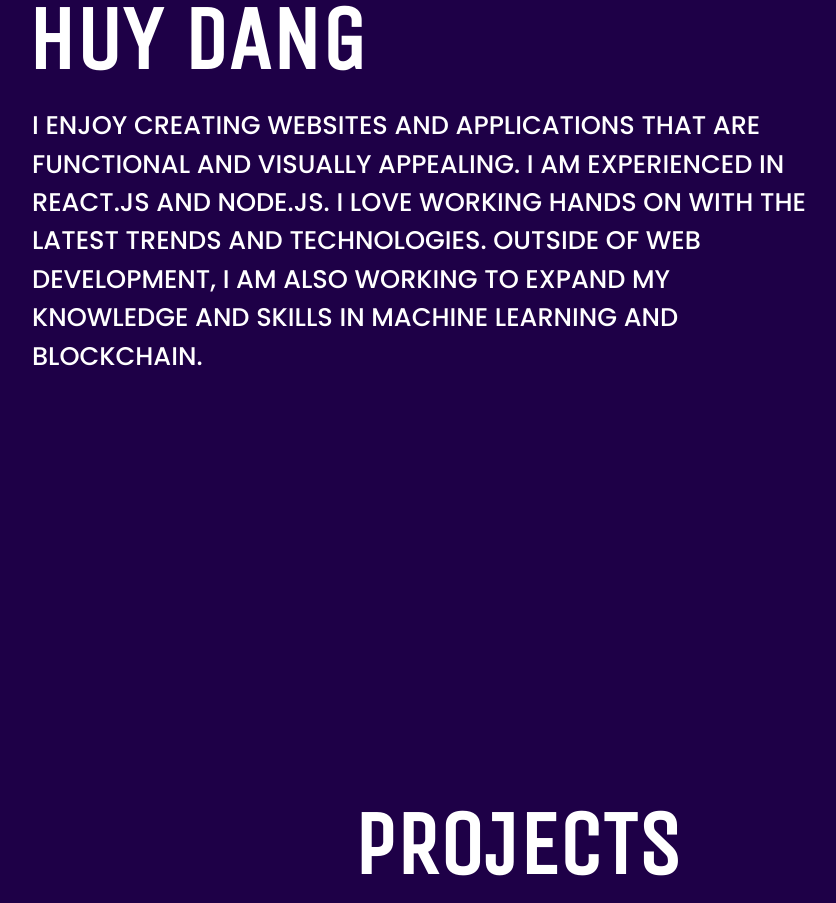
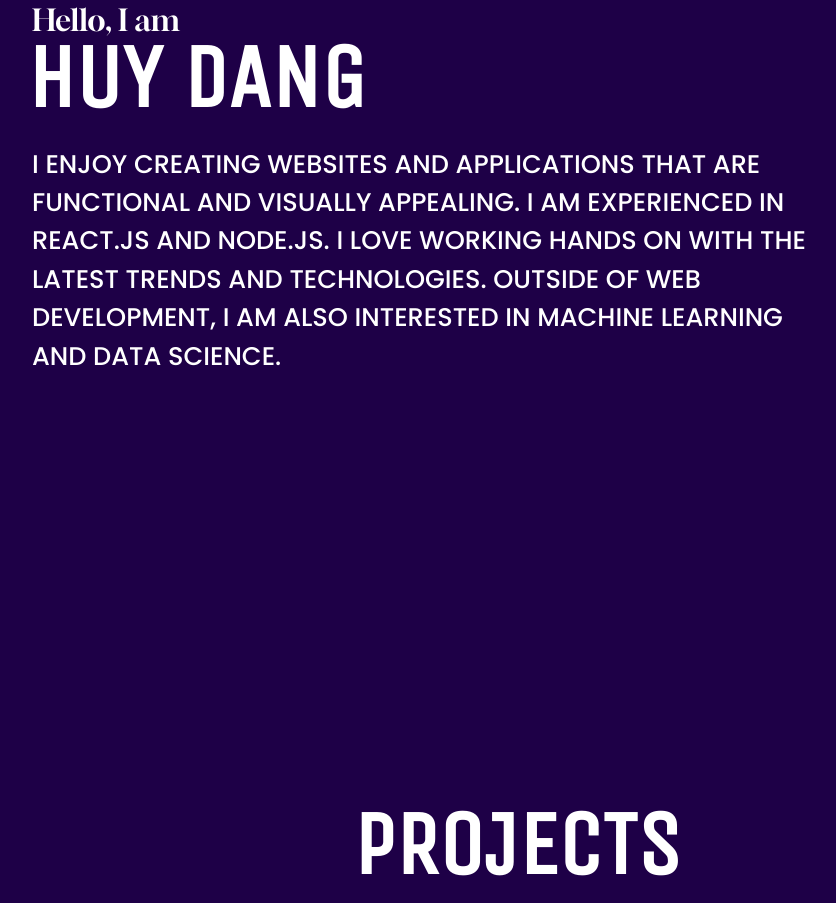
Before and after one commit to dangnhathuy/pianofolio, a React (Create React App) app: page / in a window 1280 px wide. Shown: the part 1355-2258 px from the top of the page, without its empty margins (123-959 px from the left). Built offline with nearby package versions, Linux system fonts and the light colour scheme.

Commit message:
changing about description

```diff
--- a/src/components/About.js
+++ b/src/components/About.js
@@ -23,8 +23,7 @@ const About = () => {
               >
               I ENJOY CREATING WEBSITES AND APPLICATIONS THAT ARE FUNCTIONAL AND VISUALLY APPEALING.
               I AM EXPERIENCED IN REACT.JS AND NODE.JS. I LOVE WORKING HANDS ON WITH THE LATEST TRENDS AND TECHNOLOGIES.
-              OUTSIDE OF WEB DEVELOPMENT, I AM ALSO WORKING TO EXPAND MY KNOWLEDGE AND SKILLS
-              IN MACHINE LEARNING AND BLOCKCHAIN.
+              OUTSIDE OF WEB DEVELOPMENT, I AM ALSO INTERESTED IN MACHINE LEARNING AND DATA SCIENCE.
             </Text>
           </TextContainer>
       </SectionMainContainer>
```
Also changed, not shown: public/image0.png (added).
